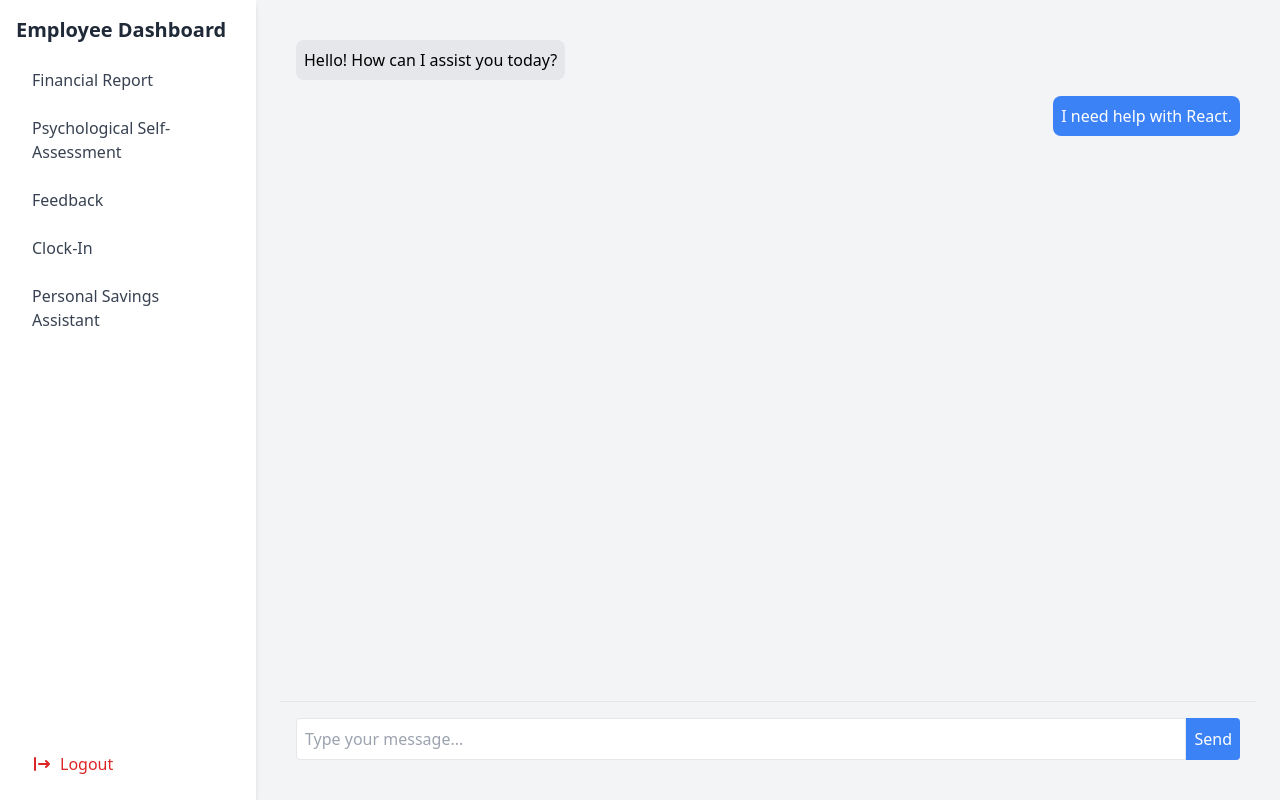
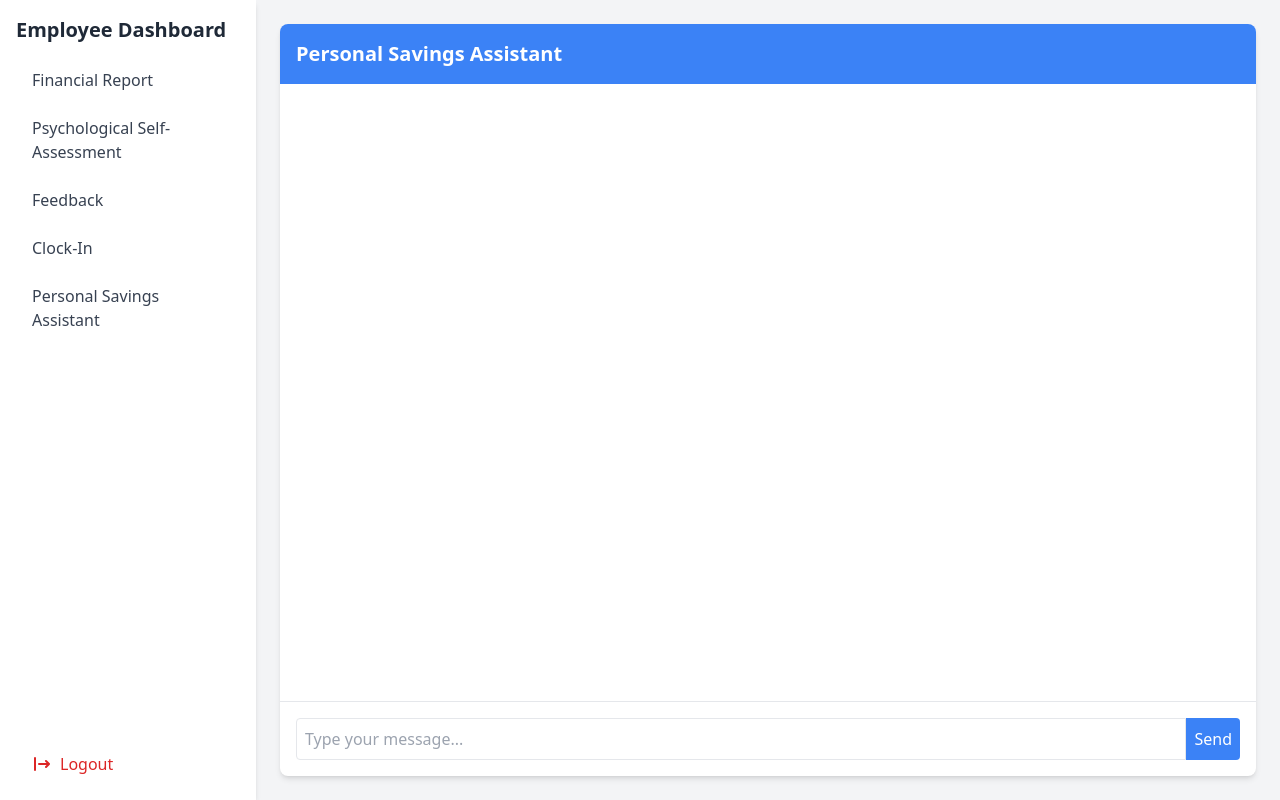
Before and after one commit to fang-fin/ELEC5620, a React (Create React App) app in the folder frontend/: page /login in a window 1280 px wide. Both pictures are taken after typing "Sample", "Sample123" into the empty fields and a click on the button "Login". Built offline with nearby package versions, Linux system fonts and the light colour scheme.

Commit message:
update chatinterface

```diff
--- a/frontend/src/components/AISecretary.js
+++ b/frontend/src/components/AISecretary.js
@@ -1,14 +1,8 @@
 import React from 'react';
-import MessageList from './MessageList';
-import InputArea from './InputArea';
+import ChatInterface from './ChatInterface';
 
 function AISecretary() {
-  return (
-    <div className="flex flex-col h-full">
-      <MessageList />
-      <InputArea />
-    </div>
-  );
+  return <ChatInterface title="AI Secretary" />;
 }
 
 export default AISecretary;
--- a/frontend/src/components/ChatInterface.js
+++ b/frontend/src/components/ChatInterface.js
@@ -1,33 +1,28 @@
 import React, { useState } from 'react';
-import Sidebar from './Sidebar';
-import ProjectManagement from './ProjectManagement';
-import TeamManagement from './TeamManagement';
-import AISecretary from './AISecretary';
+import MessageList from './MessageList';
+import InputArea from './InputArea';
 
-function ChatInterface({ setIsLoggedIn }) {
-  const [selectedFunction, setSelectedFunction] = useState('ai-secretary');
+function ChatInterface({ title }) {
+  const [messages, setMessages] = useState([]);
 
-  const renderContent = () => {
-    switch (selectedFunction) {
-      case 'manage-projects':
-        return <ProjectManagement />;
-      case 'manage-team':
-        return <TeamManagement />;
-      case 'ai-secretary':
-        return <AISecretary />;
-      default:
-        return <div>Select a function</div>;
-    }
+  const handleSendMessage = (message) => {
+    // 添加用户消息
+    setMessages([...messages, { text: message, isUser: true }]);
+
+    // 这里是AI回答的接口
+    // 在实际应用中，这里应该调用后端API
+    setTimeout(() => {
+      setMessages(prevMessages => [...prevMessages, { text: `AI response to: ${message}`, isUser: false }]);
+    }, 1000);
   };
 
   return (
-    <div className="flex h-screen bg-gray-100">
-      <Sidebar setSelectedFunction={setSelectedFunction} setIsLoggedIn={setIsLoggedIn} userRole="manager" />
-      <div className="flex flex-col flex-grow">
-        <div className="flex-grow overflow-auto p-6">
-          {renderContent()}
-        </div>
+    <div className="flex flex-col h-full bg-white shadow-md rounded-lg">
+      <div className="bg-blue-500 text-white p-4 rounded-t-lg">
+        <h2 className="text-xl font-bold">{title}</h2>
       </div>
+      <MessageList messages={messages} />
+      <InputArea onSendMessage={handleSendMessage} />
     </div>
   );
 }
--- a/frontend/src/components/InputArea.js
+++ b/frontend/src/components/InputArea.js
@@ -1,13 +1,14 @@
 import React, { useState } from 'react';
 
-function InputArea() {
+function InputArea({ onSendMessage }) {
   const [input, setInput] = useState('');
 
   const handleSubmit = (e) => {
     e.preventDefault();
-    // 这里应该有发送消息的逻辑
-    console.log("Sending message:", input);
-    setInput('');
+    if (input.trim()) {
+      onSendMessage(input);
+      setInput('');
+    }
   };
 
   return (
--- a/frontend/src/components/MentalHealthMonitor.js
+++ b/frontend/src/components/MentalHealthMonitor.js
@@ -1,14 +1,8 @@
 import React from 'react';
-import MessageList from './MessageList';
-import InputArea from './InputArea';
+import ChatInterface from './ChatInterface';
 
 function MentalHealthMonitor() {
-  return (
-    <div className="flex flex-col h-full">
-      <MessageList />
-      <InputArea />
-    </div>
-  );
+  return <ChatInterface title="Mental Health Monitor" />;
 }
 
 export default MentalHealthMonitor;
--- a/frontend/src/components/MessageList.js
+++ b/frontend/src/components/MessageList.js
@@ -1,17 +1,11 @@
 import React from 'react';
 
-function MessageList() {
-  // 这里应该有一个状态来存储消息
-  const messages = [
-    { id: 1, text: "Hello! How can I assist you today?", isAI: true },
-    { id: 2, text: "I need help with React.", isAI: false },
-  ];
-
+function MessageList({ messages }) {
   return (
     <div className="flex-grow overflow-auto p-4">
-      {messages.map((message) => (
-        <div key={message.id} className={`mb-4 ${message.isAI ? 'text-left' : 'text-right'}`}>
-          <div className={`inline-block p-2 rounded-lg ${message.isAI ? 'bg-gray-200' : 'bg-blue-500 text-white'}`}>
+      {messages.map((message, index) => (
+        <div key={index} className={`mb-4 ${message.isUser ? 'text-right' : 'text-left'}`}>
+          <div className={`inline-block p-2 rounded-lg ${message.isUser ? 'bg-blue-500 text-white' : 'bg-gray-200 text-black'}`}>
             {message.text}
           </div>
         </div>
--- a/frontend/src/components/PersonalSavingsAssistant.js
+++ b/frontend/src/components/PersonalSavingsAssistant.js
@@ -1,14 +1,8 @@
 import React from 'react';
-import MessageList from './MessageList';
-import InputArea from './InputArea';
+import ChatInterface from './ChatInterface';
 
 function PersonalSavingsAssistant() {
-  return (
-    <div className="flex flex-col h-full">
-      <MessageList />
-      <InputArea />
-    </div>
-  );
+  return <ChatInterface title="Personal Savings Assistant" />;
 }
 
 export default PersonalSavingsAssistant;
```
